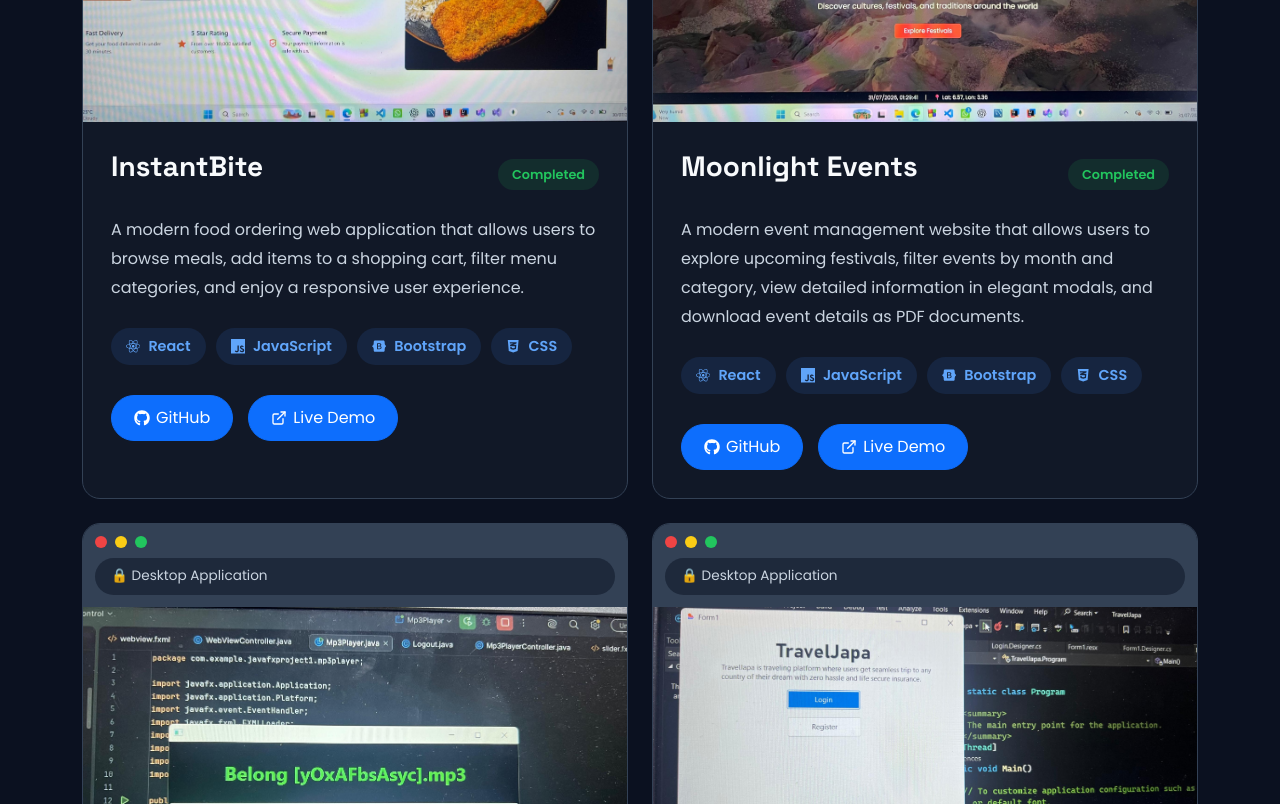
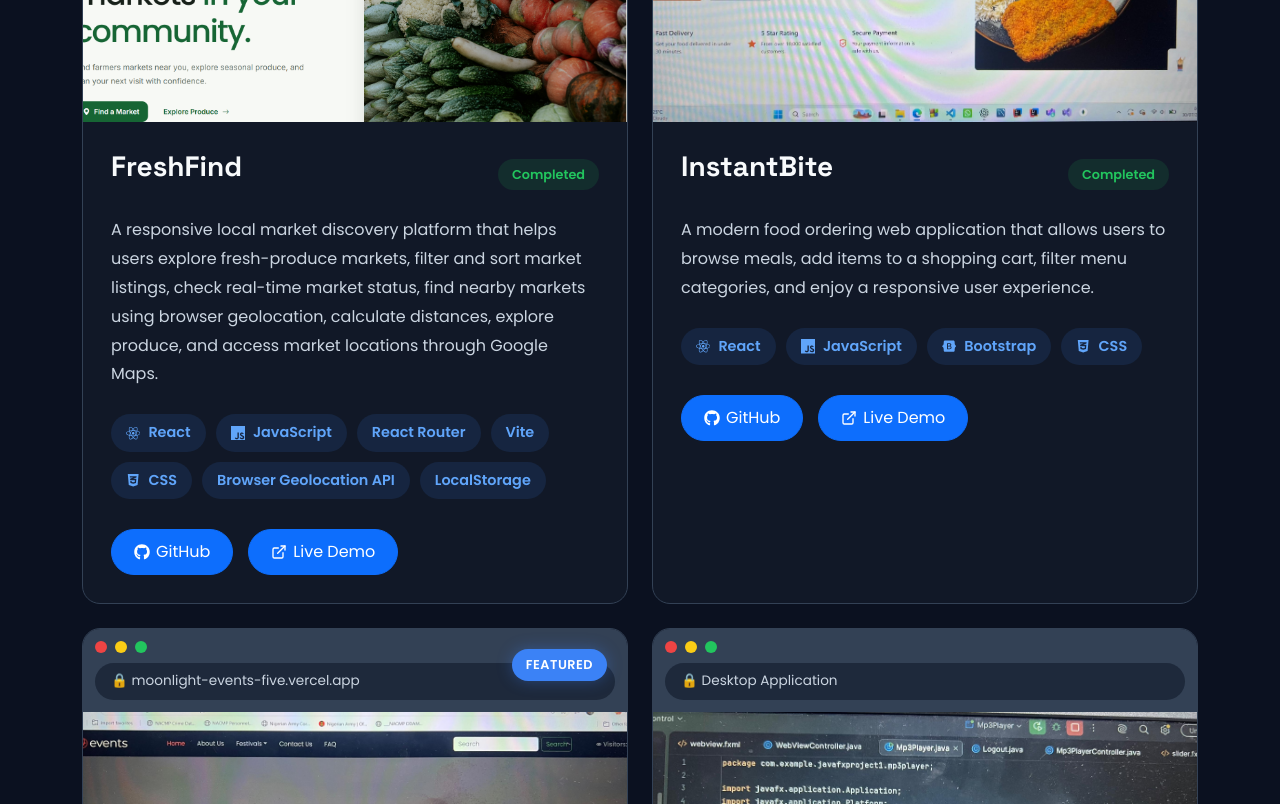
Before and after one commit to vincentlawrencesnr/vincent-portfolio, a React (Vite) app: page / in a window 1280 px wide. Shown: the part 6220-7024 px from the top of the page. Built offline with nearby package versions, Linux system fonts and the light colour scheme.

Commit message:
Add FreshFind project to portfolio

```diff
--- a/src/data/projects.js
+++ b/src/data/projects.js
@@ -3,12 +3,55 @@ import moonlight2 from "../assets/images/moonlight2.jpeg";
 import instantBite from "../assets/images/instantBite.jpeg";
 import musicplayer from "../assets/images/musicplayerJava.jpeg";
 import travelJapa from "../assets/images/travelJapaCS.jpeg";
+import freshfind from "../assets/images/freshfind-home.png";
 
 const projects = [
+    {
+
+        id: 1,
+
+        title: "FreshFind",
+
+        image: freshfind,
+
+        description:
+            "A responsive local market discovery platform that helps users explore fresh-produce markets, filter and sort market listings, check real-time market status, find nearby markets using browser geolocation, calculate distances, explore produce, and access market locations through Google Maps.",
+
+        technologies: [
+
+            "React",
+
+            "JavaScript",
+
+            "React Router",
+
+            "Vite",
+
+            "CSS",
+
+            "Browser Geolocation API",
+
+            "LocalStorage"
+
+        ],
+
+        github:
+            "https://github.com/vincentlawrencesnr/freshfind",
+
+        live:
+            "https://freshfind-alpha.vercel.app",
+
+        browser: "freshfind-alpha.vercel.app",
+
+        status: "Completed",
+
+        featured: true
+
+    },
 
     {
 
-        id: 1,
+        id: 2,
 
         title: "InstantBite",
 
@@ -45,7 +88,7 @@ const projects = [
 
     {
 
-        id: 2,
+        id: 3,
 
         title: "Moonlight Events",
 
@@ -82,7 +125,7 @@ const projects = [
 
      {
 
-        id: 3,
+        id: 4,
 
         title: "JavaFX Music Player",
 
@@ -116,7 +159,7 @@ const projects = [
 
     {
 
-        id: 4,
+        id: 5,
 
         title: "TravelJapa",
 
```
Also changed, not shown: src/assets/images/freshfind-home.png (added).
